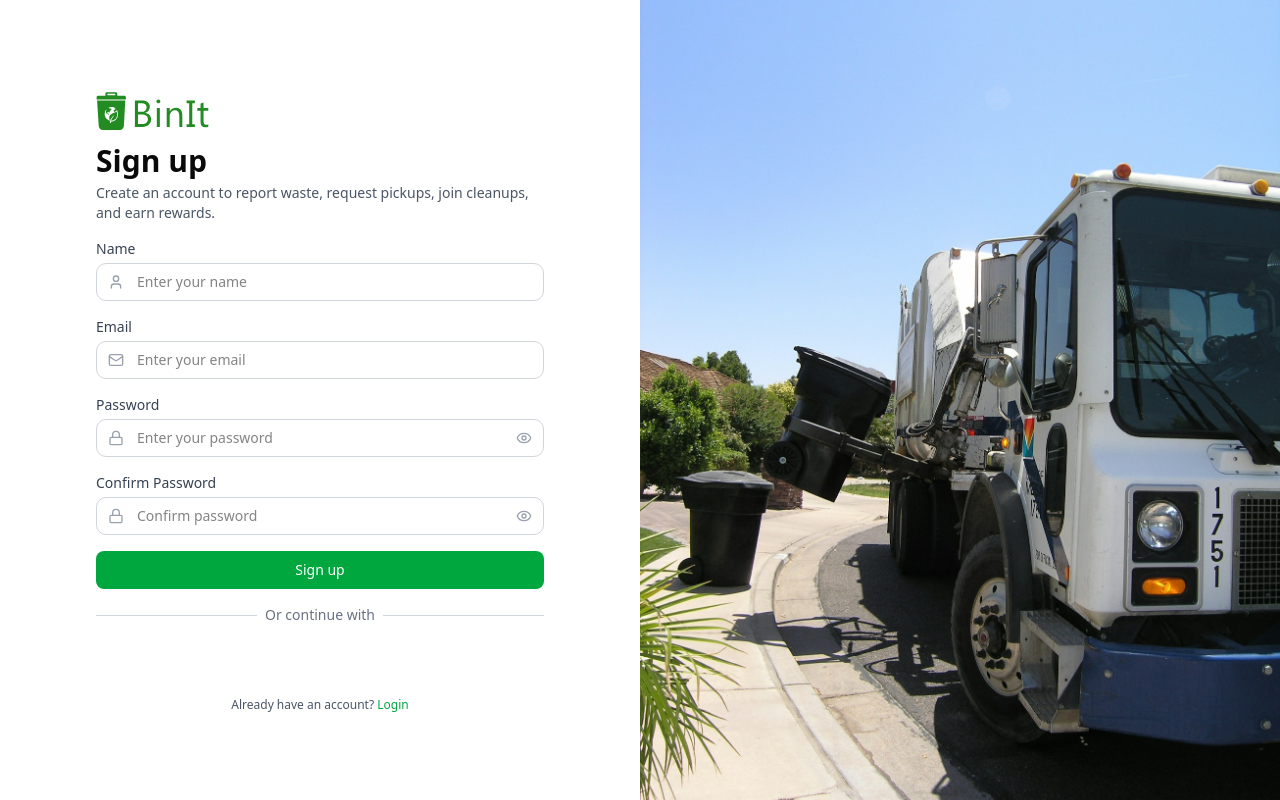
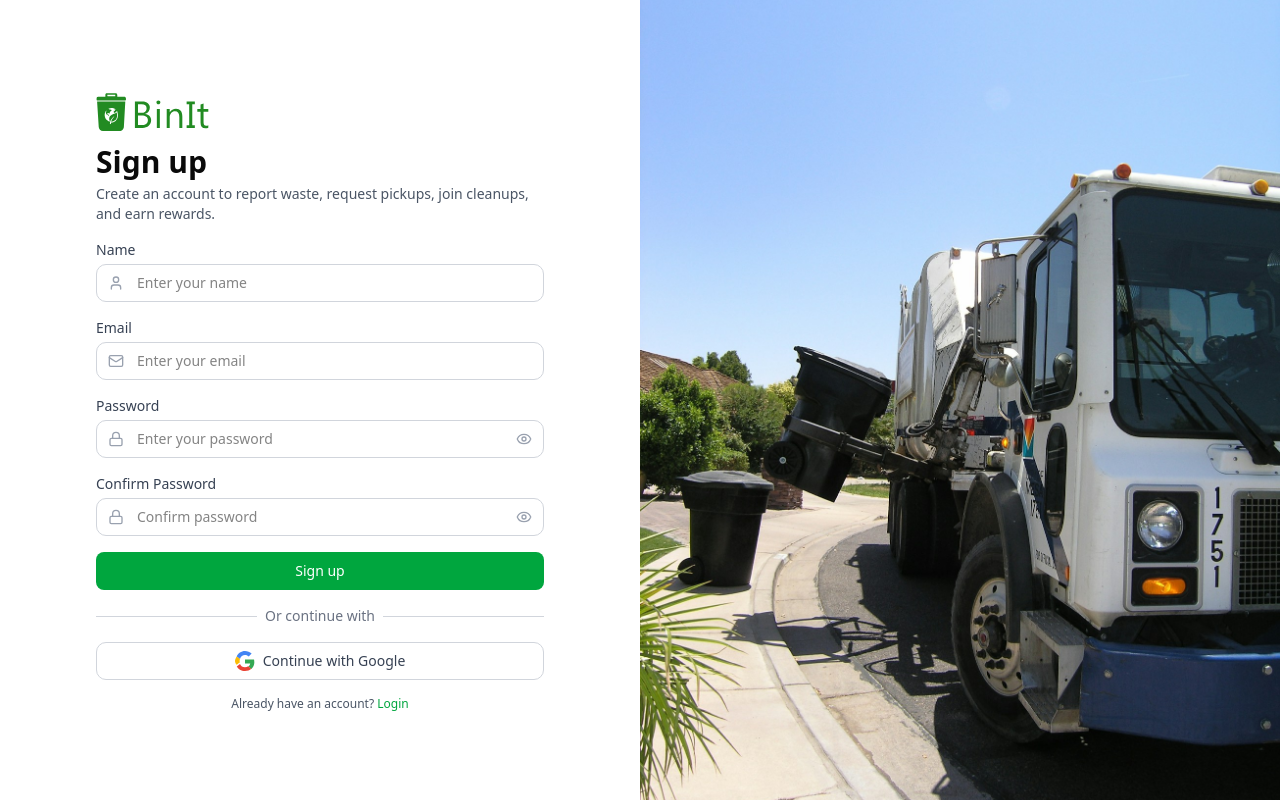
Before and after one commit to osariemen2710/ALTHUB_TEAM_15, a React (Vite) app: page /signup in a window 1280 px wide. Built offline with nearby package versions, Linux system fonts and the light colour scheme; a web font is replaced by a local one.

Commit message:
Update GoogleAuthButton.jsx

```diff
--- a/src/components/GoogleAuthButton.jsx
+++ b/src/components/GoogleAuthButton.jsx
@@ -1,74 +1,27 @@
+import React from 'react';
 
-import { GoogleLogin } from '@react-oauth/google';
-import React, { useState } from 'react';
-
-const GoogleAuthButton = ({ onSuccess }) => {
-  const [loading, setLoading] = useState(false);
-
-  // Vite uses import.meta.env for environment variables
-  const googleClientId = import.meta.env.VITE_GOOGLE_CLIENT_ID;
-
-  const isConfigured = googleClientId && googleClientId !== 'your-actual-client-id-here';
-
-  if (!isConfigured) {
-    return (
-      <div className="w-full mb-4">
-        <button
-          disabled
-          className="w-full bg-gray-200 text-gray-500 py-2 rounded-lg text-sm font-medium cursor-not-allowed"
-        >
-          Google OAuth Not Configured
-        </button>
-        <p className="mt-1 text-xs text-red-500">
-          Please configure VITE_GOOGLE_CLIENT_ID in your .env file
-        </p>
-      </div>
-    );
-  }
-
-  const handleGoogleSuccess = async (credentialResponse) => {
-    setLoading(true);
-    try {
-      const token = credentialResponse.credential;
-      const res = await fetch(`https://binit-1fpv.onrender.com/auth/google/login?token=${encodeURIComponent(token)}`, {
-        method: 'GET',
-      });
-
-      if (res.ok) {
-        const data = await res.json();
-        if (onSuccess) {
-          onSuccess(data);
-        }
-      } else {
-        console.error('Backend login failed');
-      }
-    } catch (error) {
-      console.error('Error sending token to backend:', error);
-    } finally {
-      setLoading(false);
-    }
-  };
-
-  const handleGoogleError = () => {
-    console.error('Google Auth Error');
+const GoogleAuthButton = () => {
+  const handleLogin = () => {
+    const redirectUri = 'https://althub-team-15-97kt.vercel.app/auth/callback';
+    const googleLoginUrl = `https://binit-1fpv.onrender.com/auth/google/login?redirect_uri=${encodeURIComponent(redirectUri)}`;
+    window.location.href = googleLoginUrl;
   };
 
   return (
     <div className="w-full flex justify-center">
-      {loading ? (
-        <div className="w-full flex justify-center py-2 px-4 border border-transparent text-sm font-medium rounded-md text-white bg-green-600">
-          Connecting...
-        </div>
-      ) : (
-        <GoogleLogin
-          onSuccess={handleGoogleSuccess}
-          onError={handleGoogleError}
-          useOneTap
-          theme="outline"
-          shape="rectangular"
-          text="continue_with"
-        />
-      )}
+      <button
+        onClick={handleLogin}
+        className="w-full flex items-center justify-center bg-white border border-gray-300 text-gray-700 py-2 px-4 rounded-lg text-sm font-medium hover:bg-gray-50"
+      >
+          <svg className="w-5 h-5 mr-2" viewBox="0 0 48 48" xmlns="http://www.w3.org/2000/svg">
+              <path fill="#4285F4" d="M24 9.5c3.9 0 6.9 1.6 9 3.6l6.9-6.9C35.4 2.3 30.1 0 24 0 14.9 0 7.3 5.4 4.1 12.9l7.8 6C13.8 12.9 18.5 9.5 24 9.5z"/>
+              <path fill="#34A853" d="M46.2 25.5c0-1.7-.2-3.4-.5-5H24v9.4h12.5c-.5 3-2.1 5.6-4.6 7.3l7.5 5.8c4.4-4.1 7.1-10.1 7.1-17.5z"/>
+              <path fill="#FBBC05" d="M11.9 28.8c-.5-1.5-.8-3.1-.8-4.8s.3-3.3.8-4.8l-7.8-6C1.5 17.6 0 20.7 0 24s1.5 6.4 4.1 9.2l7.8-6z"/>
+              <path fill="#EA4335" d="M24 48c6.1 0 11.4-2 15.1-5.4l-7.5-5.8c-2.1 1.4-4.8 2.3-7.6 2.3-5.6 0-10.3-3.4-12-8.1l-7.8 6C7.3 42.6 14.9 48 24 48z"/>
+              <path fill="none" d="M0 0h48v48H0z"/>
+          </svg>
+        Continue with Google
+      </button>
     </div>
   );
 };
```
